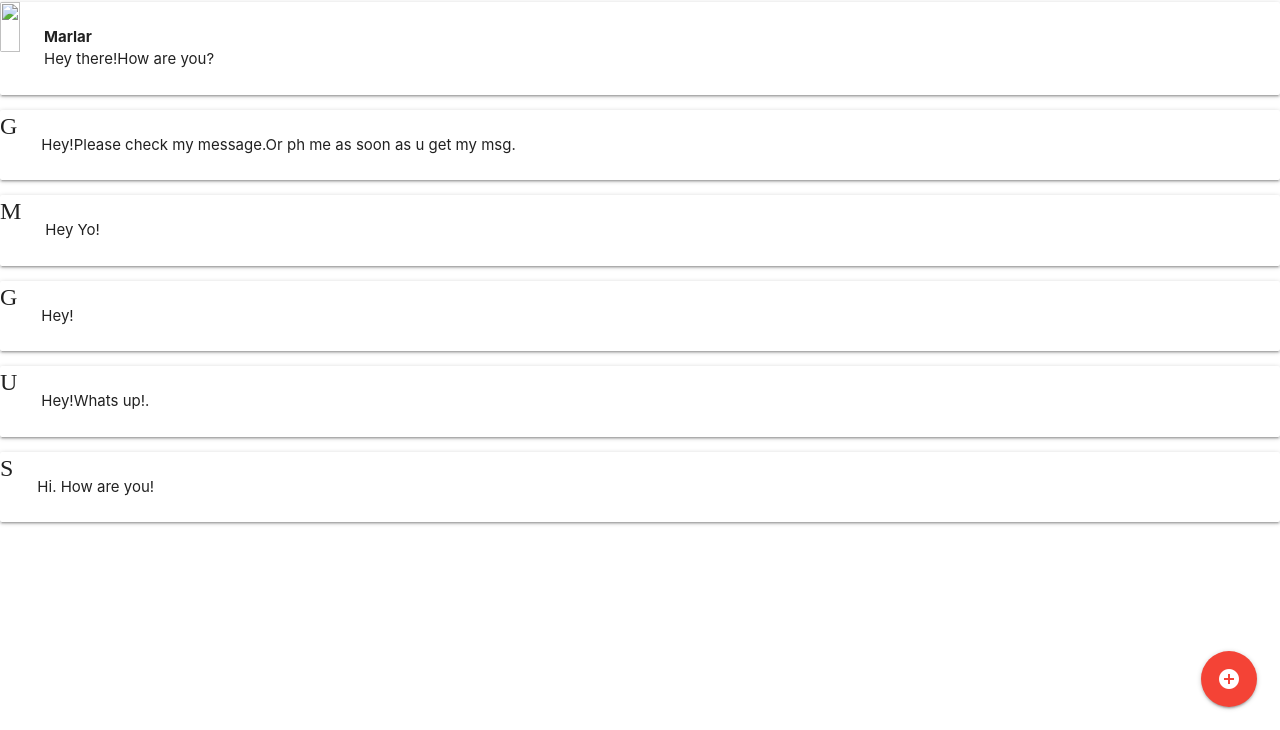
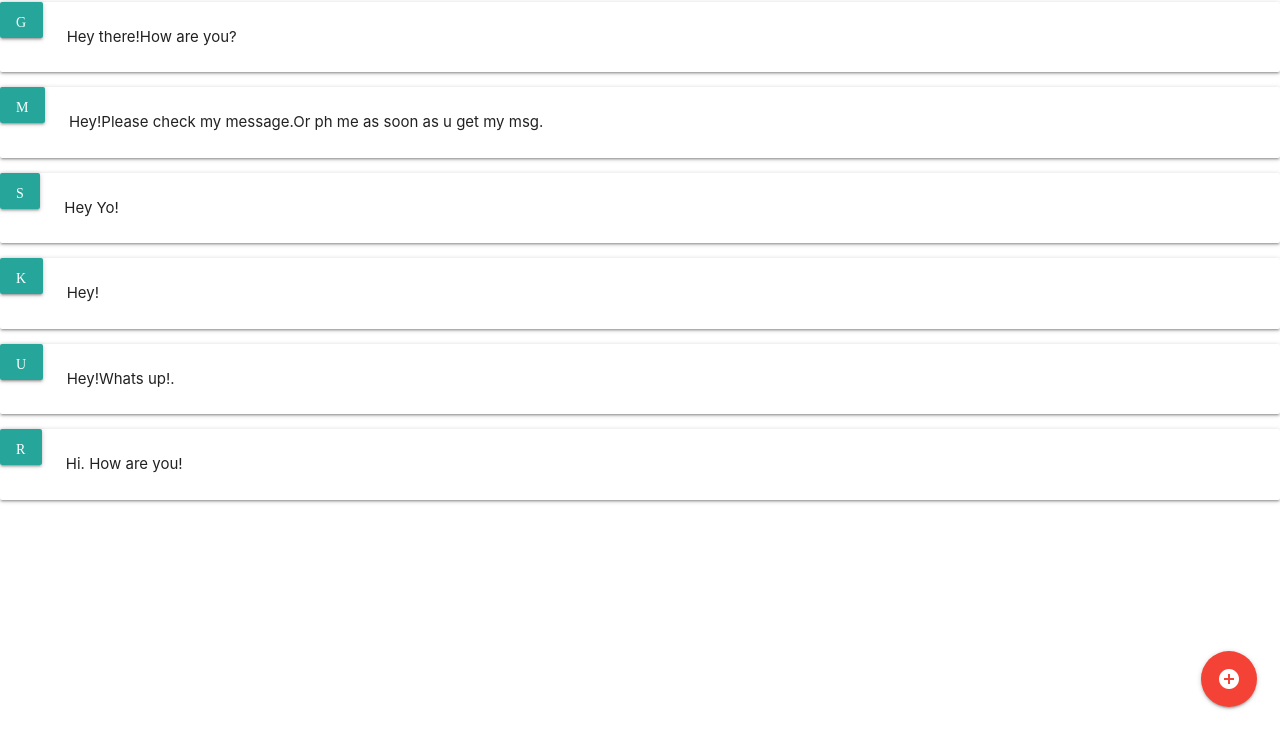
Before and after one commit to Marlar22/UI-UX-Mockery, a plain HTML site: page index.html in a window 1280 px wide. Shown: the part 70-800 px from the top of the page. Drawn offline with Linux system fonts and the light colour scheme.

Commit message:
navigation bar and inbox msg

```diff
--- a/index.html
+++ b/index.html
@@ -1,5 +1,4 @@
-
- <!DOCTYPE html>
+<!DOCTYPE html>
   <html>
     <head>
       <!--Import Google Icon Font-->
@@ -51,11 +50,10 @@
      <div class="col s6 m2">
     <div class="card horizontal">
       <div class="card-image">
-        <img src="DSC_0191.jpg" class="img-circle" width="20" height="50">
+        <i class="material-icons btn"  class="brand-logo" class="btn">G</i>
       </div>
       <div class="card-stacked">
         <div class="card-content">
-        <p><b>Marlar</b></p>
           <p>Hey there!How are you?</p>
         </div>
       </div>
@@ -65,7 +63,7 @@
   <div class="col s12 m7">
     <div class="card horizontal">
       <div class="card-image">
-      <i class="material-icons" class="brand-logo">G</i>
+      <i class="material-icons btn" class="brand-logo">M</i>
       </div>
       <div class="card-stacked">
         <div class="card-content">
@@ -77,7 +75,7 @@
             <div class="col s12 m7">
     <div class="card horizontal">
       <div class="card-image">
-      <i class="material-icons" class="brand-logo">M</i>
+      <i class="material-icons btn" class="brand-logo">S</i>
       </div>
       <div class="card-stacked">
         <div class="card-content">
@@ -89,7 +87,7 @@
             <div class="col s12 m7">
     <div class="card horizontal">
       <div class="card-image">
-      <i class="material-icons" class="brand-logo">G</i>
+      <i class="material-icons btn" class="brand-logo">K</i>
       </div>
       <div class="card-stacked">
         <div class="card-content">
@@ -101,7 +99,7 @@
             <div class="col s12 m7">
     <div class="card horizontal">
       <div class="card-image">
-      <i class="material-icons" class="brand-logo">U</i>
+      <i class="material-icons btn" class="brand-logo">U</i>
       </div>
       <div class="card-stacked">
         <div class="card-content">
@@ -113,7 +111,7 @@
   <div class="col s12 m7">
     <div class="card horizontal">
       <div class="card-image">
-      <i class="material-icons" class="brand-logo">S</i>
+      <i class="material-icons btn" class="brand-logo">R</i>
       </div>
       <div class="card-stacked">
         <div class="card-content">
@@ -124,7 +122,6 @@
   </div>
 
 
-
       <!--JavaScript at end of body for optimized loading-->
       <script type="text/javascript" src="js/materialize.min.js"></script>
     </body>
```
Also changed, not shown: 1 other file.
